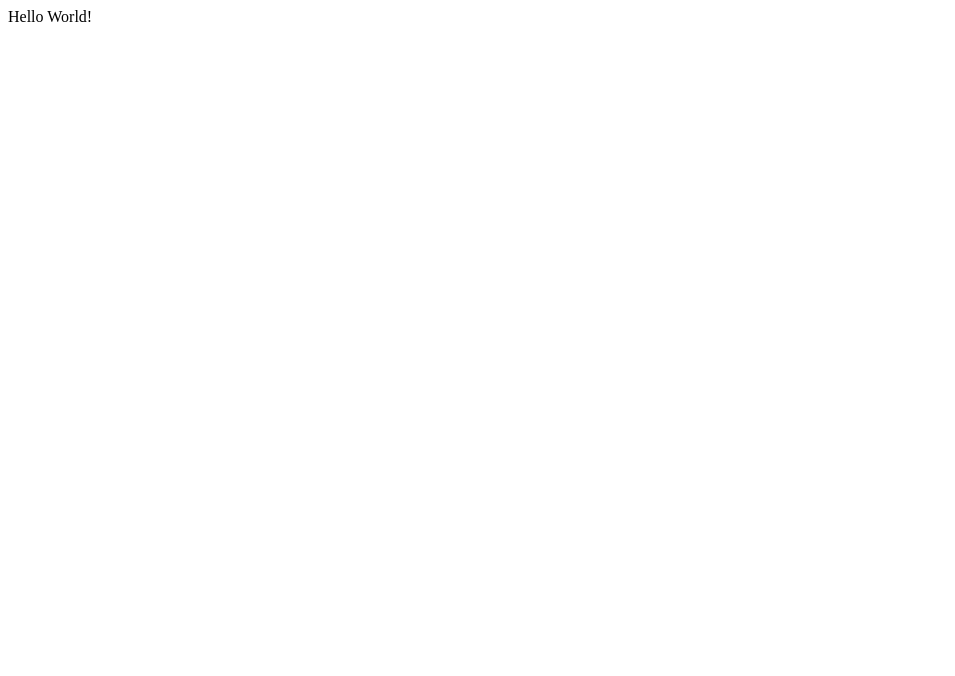
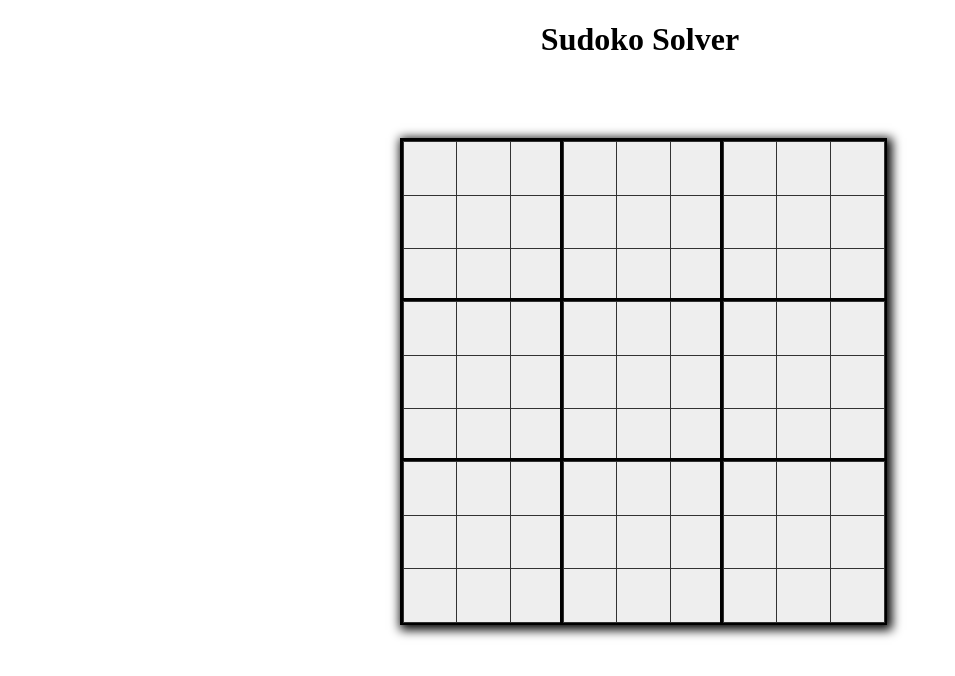
Before and after one commit to AlyxMoon/sudoku-solver, a Vue app: page / in a window 1280 px wide. Shown: the top 676 px of the page, without its empty margins (0-955 px from the left). Built offline with nearby package versions, Linux system fonts and the light colour scheme.

Commit message:
Make the styling for the grid

```diff
--- a/src/App.vue
+++ b/src/App.vue
@@ -1,6 +1,11 @@
 <template>
   <div id="app">
-    Hello World!
+    <h1>Sudoko Solver</h1>
+    <div class="grid">
+      <div class="block" v-for="i_block in 9">
+        <div class="cell" v-for="i_cell in 9"></div>
+      </div>
+    </div>
   </div>
 </template>
 
@@ -9,3 +14,39 @@ export default {
   name: 'App'
 }
 </script>
+
+<style>
+h1 {
+  text-align: center;
+}
+
+.grid {
+  box-shadow: 6px 6px 10px 6px black;
+  display: grid;
+  grid-template-columns: repeat(3, 1fr);
+  grid-template-rows: repeat(3, 1fr);
+  height: 30rem;
+  margin: 5rem auto;
+  width: 30rem;
+}
+
+.block {
+  border: 3px solid black;
+  border-bottom-width: 4px;
+  border-right-width: 4px;
+  display: grid;
+  grid-template-columns: repeat(3, 1fr);
+  grid-template-rows: repeat(3, 1fr);
+  height: 100%;
+  width: 100%;
+}
+
+.cell {
+  background-color: #EEEEEE;
+  border: 1px solid rgb(50, 50, 50);
+  height: 100%;
+  margin: 0;
+  width: 100%;
+}
+
+</style>
```
